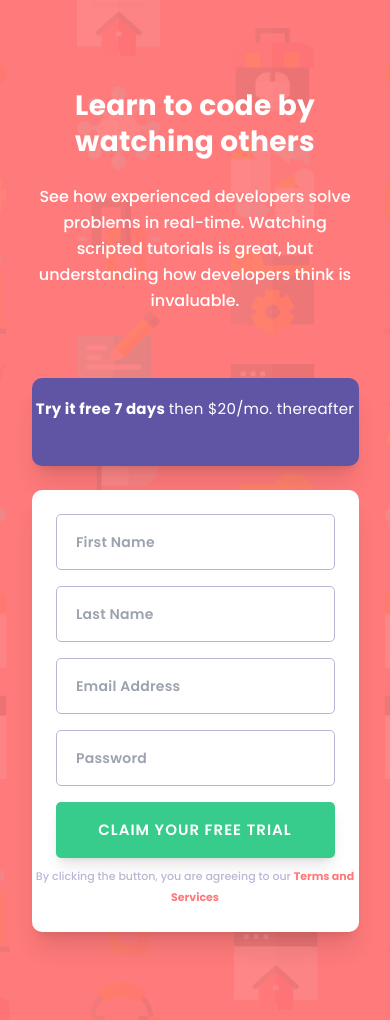
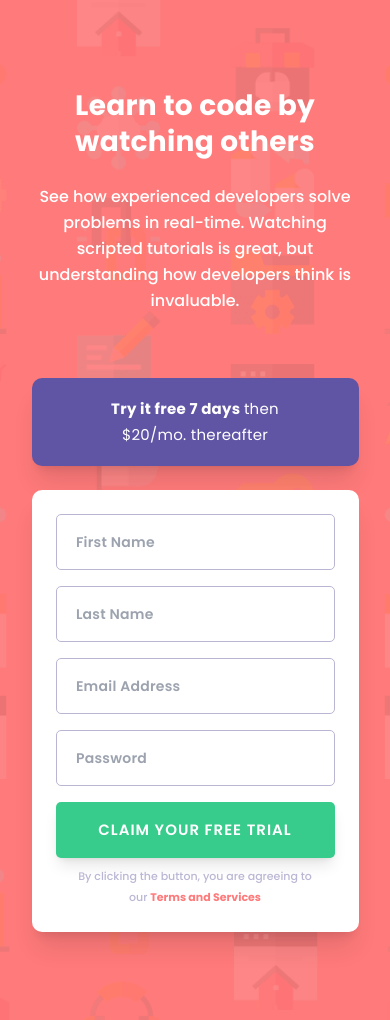
Before and after one commit to makogeboris/Intro-component-with-sign-up-form, a website: page index.html in a window 390 px wide. Drawn offline with Linux system fonts and the light colour scheme.

Commit message:
index.html

```diff
--- a/index.html
+++ b/index.html
@@ -48,7 +48,7 @@
             class="bg-Blue rounded-[10px] mx-auto mb-6 shadow-xl w-[327px] h-[88px] md:w-[540px] md:h-[60px]"
           >
             <p
-              class="text-white font-bold text-[15px] leading-[26px] tracking-[0.268px] min-w-194px max-w-full md:max-w-none m-auto pt-[18px]"
+              class="text-white font-bold text-[15px] leading-[26px] tracking-[0.268px] w-[194px] md:w-[370px] md:max-w-none m-auto pt-[18px]"
             >
               Try it free 7 days
               <span class="font-normal">then $20/mo. thereafter</span>
@@ -190,7 +190,7 @@
             </form>
 
             <p
-              class="min-w-249px max-w-full mx-auto text-[#BAB7D4] font-medium text-[11px] leading-[21px] md:pt-1"
+              class="w-[249px] md:w-[370px] mx-auto text-[#BAB7D4] font-medium text-[11px] leading-[21px] md:pt-1"
             >
               By clicking the button, you are agreeing to our
               <a class="text-Red font-bold" href="#">Terms and Services</a>
```
